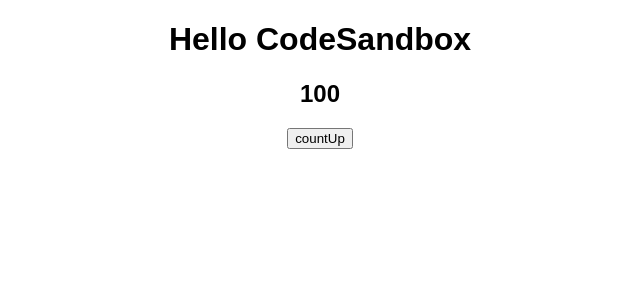
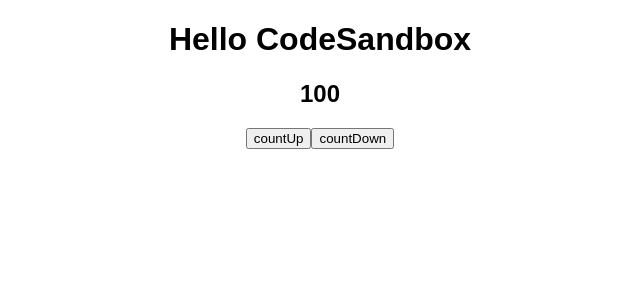
Before and after one commit to BoxPistols/Hello_Re-React_21-10-09, a React (Create React App) app: page / in a window 1280 px wide. Shown: the top 300 px of the page, without its empty margins (320-960 px from the left). Built offline with nearby package versions, Linux system fonts and the light colour scheme.

Commit message:
Counter useState (prev) =>関数を1回挟んで直接定数を変更しないようにすべき（公式がおかしい説）
setCount((prev) => count + 2);

```diff
--- a/src/App.js
+++ b/src/App.js
@@ -2,10 +2,15 @@
 import "./styles.css";
 
 export default function App() {
+  // counter state
   const [count, setCount] = useState(100);
 
   const countUp = () => {
     setCount((prev) => count + 2);
+  };
+
+  const countDown = () => {
+    setCount((prev) => count - 2);
   };
 
   return (
@@ -13,6 +18,7 @@
       <h1>Hello CodeSandbox</h1>
       <h2>{count}</h2>
       <button onClick={countUp}>countUp</button>
+      <button onClick={countDown}>countDown</button>
     </div>
   );
 }
```
